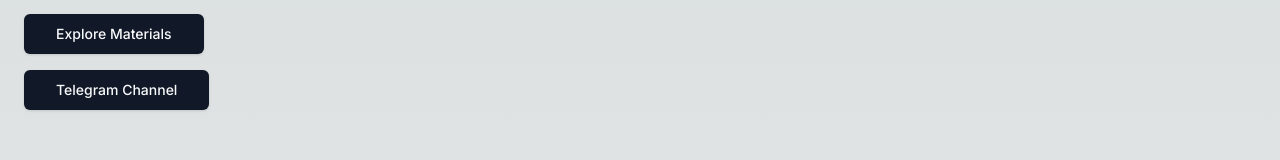
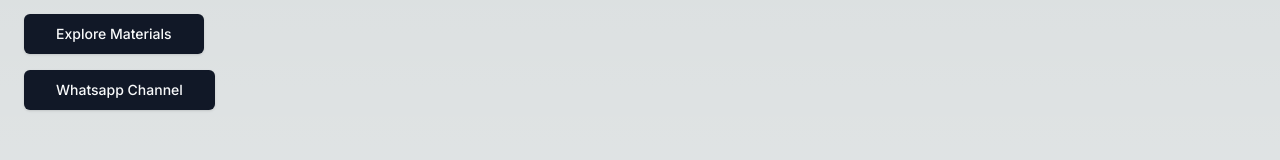
Before and after one commit to pranavkdileep/CyberNotes, a Next.js app in the folder cybernotes/: page / in a window 1280 px wide. Shown: the part 338-498 px from the top of the page. Built offline with nearby package versions, Linux system fonts and the light colour scheme.

Commit message:
Update link to Whatsapp channel in Mainhero component

```diff
--- a/cybernotes/components/mainhero.tsx
+++ b/cybernotes/components/mainhero.tsx
@@ -74,9 +74,9 @@
                 <div className="flex flex-col gap-2 min-[400px]:flex-row">
                   <Link
                     className="inline-flex h-10 items-center justify-center rounded-md bg-gray-900 px-8 text-sm font-medium text-gray-50 shadow transition-colors hover:bg-gray-900/90 focus-visible:outline-none focus-visible:ring-1 focus-visible:ring-gray-950 disabled:pointer-events-none disabled:opacity-50 dark:bg-gray-50 dark:text-gray-900 dark:hover:bg-gray-50/90 dark:focus-visible:ring-gray-300"
-                    href="#"
+                    href="https://whatsapp.com/channel/0029VaaAhdE8PgsBEeFUwo2W"
                   >
-                    Telegram Channel
+                    Whatsapp Channel
                   </Link>
                   </div>
               </div>
```
